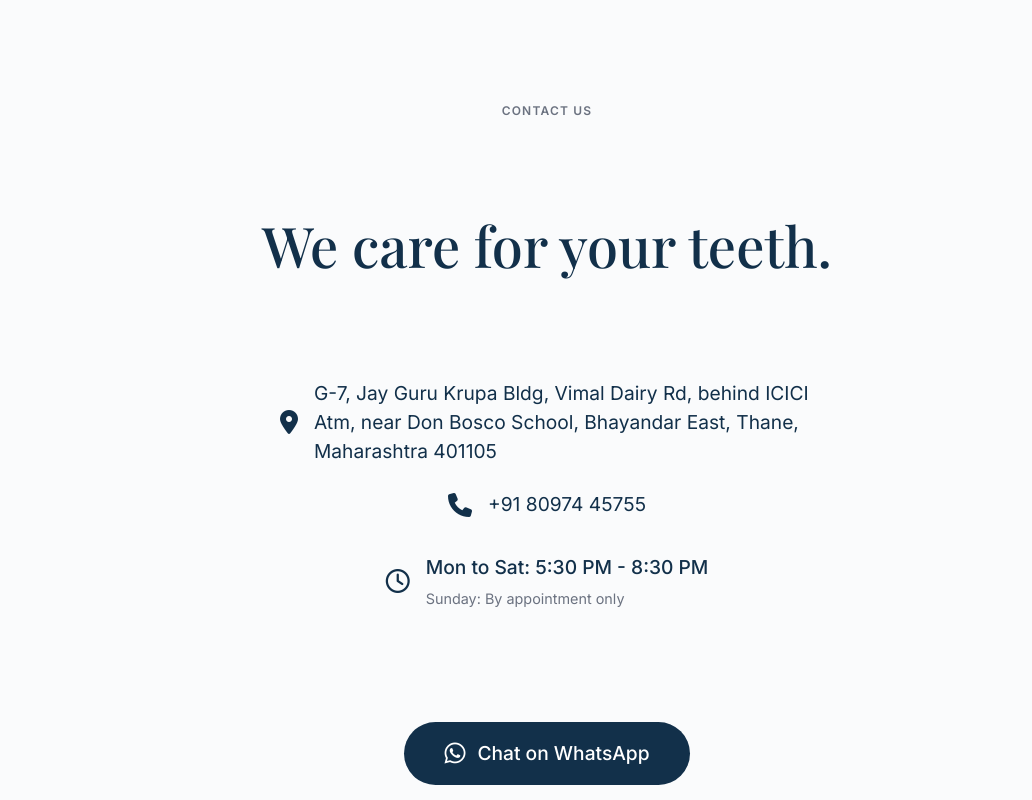
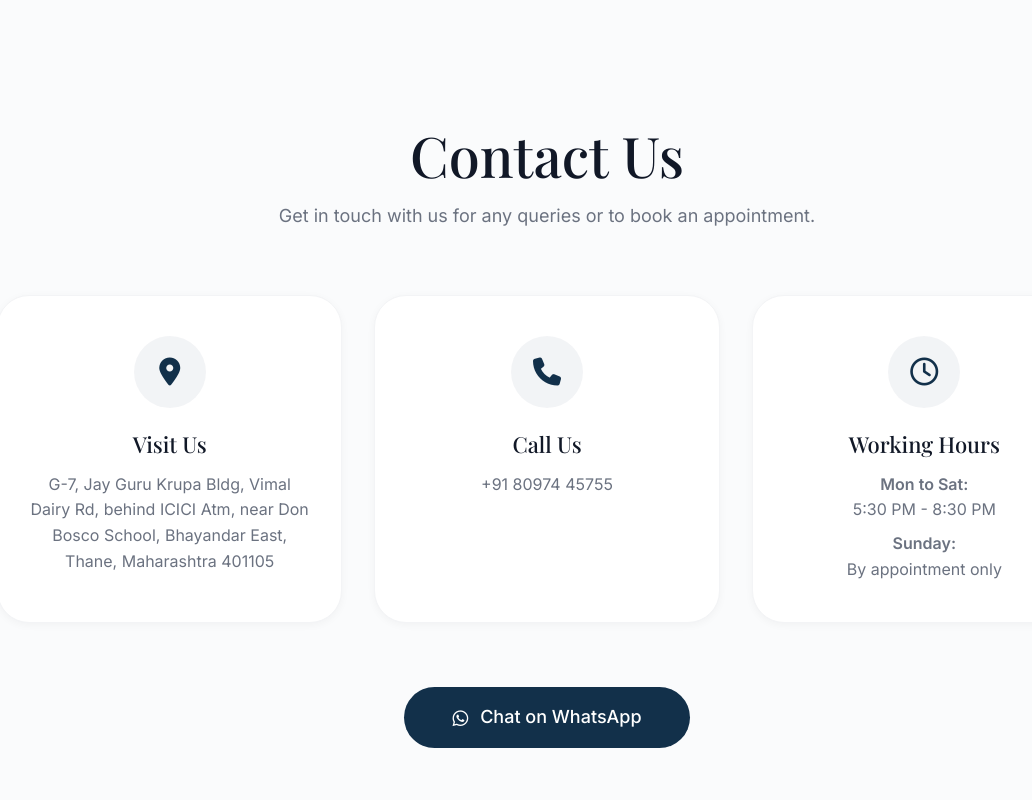
Before and after one commit to AhanaKulkarni/Bonafide-Dental, a React (Vite) app: page / in a window 1280 px wide. Shown: the part 5280-6080 px from the top of the page, without its empty margins (93-1125 px from the left). Built offline with nearby package versions, Linux system fonts and the light colour scheme; a web font is replaced by a local one.

Commit message:
Redesign Contact section into a cohesive 3-card layout and make heading prominent

```diff
--- a/src/components/Contact.css
+++ b/src/components/Contact.css
@@ -1,102 +1,106 @@
 .contact {
   display: flex;
+  flex-direction: column;
   align-items: center;
-  gap: 64px;
+  padding: 100px 20px;
 }
 
-.contact-left {
-  flex: 1;
+.contact-header {
+  text-align: center;
+  margin-bottom: 64px;
 }
 
 .contact-title {
   font-size: 56px;
-  margin-top: 8px;
-  margin-bottom: 32px;
+  color: var(--color-text-main);
+  margin-bottom: 16px;
 }
 
-.contact-phone {
+.contact-subtitle {
+  font-size: 18px;
+  color: var(--color-text-muted);
+}
+
+.contact-grid {
+  display: grid;
+  grid-template-columns: repeat(3, 1fr);
+  gap: 32px;
+  width: 100%;
+  max-width: 1100px;
+  margin-bottom: 64px;
+}
+
+.contact-card {
+  background: white;
+  border-radius: var(--radius-xl);
+  padding: 40px 32px;
+  text-align: center;
+  box-shadow: var(--shadow-sm);
+  border: 1px solid var(--color-border);
+  transition: transform 0.3s ease, box-shadow 0.3s ease;
+  display: flex;
+  flex-direction: column;
+  align-items: center;
+}
+
+.contact-card:hover {
+  transform: translateY(-5px);
+  box-shadow: var(--shadow-md);
+  border-color: var(--color-primary);
+}
+
+.contact-icon-wrapper {
+  width: 72px;
+  height: 72px;
+  border-radius: 50%;
+  background: rgba(18, 48, 74, 0.05); /* very light primary */
+  color: var(--color-primary);
+  display: flex;
+  align-items: center;
+  justify-content: center;
+  font-size: 28px;
+  margin-bottom: 24px;
+  transition: all 0.3s ease;
+}
+
+.contact-card:hover .contact-icon-wrapper {
+  background: var(--color-primary);
+  color: white;
+}
+
+.contact-card h3 {
+  font-size: 22px;
+  margin-bottom: 16px;
+  color: var(--color-text-main);
+}
+
+.contact-card p {
+  color: var(--color-text-muted);
+  line-height: 1.6;
+  font-size: 16px;
+  margin: 0;
+}
+
+.contact-cta {
+  display: flex;
+  justify-content: center;
+}
+
+.contact-cta .btn {
+  font-size: 18px;
+  padding: 16px 48px;
+  border-radius: 40px;
   display: flex;
   align-items: center;
   gap: 12px;
-  font-family: var(--font-serif);
-  font-size: 40px;
-  color: var(--color-primary);
-  margin-bottom: 48px;
-}
-
-.contact-actions {
-  display: flex;
-  gap: 16px;
-}
-
-.contact-right {
-  flex: 1;
-  display: flex;
-  justify-content: flex-end;
-}
-
-.timings-card {
-  background: white;
-  padding: 48px;
-  border-radius: var(--radius-2xl);
-  box-shadow: var(--shadow-sm);
-  border: 1px solid var(--color-border);
-  width: 100%;
-  max-width: 500px;
-}
-
-.timings-header {
-  display: flex;
-  align-items: center;
-  gap: 12px;
-  margin-bottom: 32px;
-  color: var(--color-text-muted);
-}
-
-.timings-list {
-  display: flex;
-  flex-direction: column;
-  gap: 24px;
-}
-
-.timings-list li {
-  display: flex;
-  justify-content: space-between;
-  align-items: center;
-  padding-bottom: 24px;
-  border-bottom: 1px solid var(--color-border);
-}
-
-.timings-list li:last-child {
-  padding-bottom: 0;
-  border-bottom: none;
-}
-
-.timings-list span {
-  color: var(--color-text-muted);
-  font-size: 15px;
-}
-
-.timings-list strong {
-  font-size: 15px;
-  font-weight: 600;
-  color: var(--color-text-main);
 }
 
 @media (max-width: 992px) {
-  .contact {
-    flex-direction: column;
+  .contact-grid {
+    grid-template-columns: 1fr;
+    max-width: 500px;
   }
-
-  .contact-left, .contact-right {
-    width: 100%;
-  }
-
-  .contact-right {
-    justify-content: flex-start;
-  }
-
-  .timings-card {
-    max-width: 100%;
+  .contact-title {
+    font-size: 40px;
   }
 }
--- a/src/components/Contact.jsx
+++ b/src/components/Contact.jsx
@@ -3,32 +3,45 @@ import './Contact.css';
 
 const Contact = () => {
   return (
-    <section className="contact container section" id="contact" style={{ display: 'flex', flexDirection: 'column', alignItems: 'center', textAlign: 'center', maxWidth: '800px', margin: '0 auto', padding: '80px 20px' }}>
-      <h4 className="section-label">CONTACT US</h4>
-      <h2 className="contact-title" style={{ marginBottom: '40px' }}>We care for your teeth.</h2>
+    <section className="contact container section" id="contact">
+      <div className="contact-header">
+        <h2 className="contact-title">Contact Us</h2>
+        <p className="contact-subtitle">Get in touch with us for any queries or to book an appointment.</p>
+      </div>
 
-      <div className="contact-details" style={{ display: 'flex', flexDirection: 'column', gap: '24px', marginBottom: '48px', alignItems: 'center' }}>
-        <div className="contact-item" style={{ display: 'flex', alignItems: 'center', gap: '16px', fontSize: '1.2rem' }}>
-          <i className="fa-solid fa-location-dot" style={{ color: 'var(--color-primary)', fontSize: '1.5rem' }}></i>
-          <p style={{ textAlign: 'left', maxWidth: '500px', lineHeight: '1.5' }}>G-7, Jay Guru Krupa Bldg, Vimal Dairy Rd, behind ICICI Atm, near Don Bosco School, Bhayandar East, Thane, Maharashtra 401105</p>
+      <div className="contact-grid">
+        <div className="contact-card">
+          <div className="contact-icon-wrapper">
+            <i className="fa-solid fa-location-dot"></i>
+          </div>
+          <h3>Visit Us</h3>
+          <p>G-7, Jay Guru Krupa Bldg, Vimal Dairy Rd, behind ICICI Atm, near Don Bosco School, Bhayandar East, Thane, Maharashtra 401105</p>
         </div>
-        <div className="contact-item" style={{ display: 'flex', alignItems: 'center', gap: '16px', fontSize: '1.2rem' }}>
-          <i className="fa-solid fa-phone" style={{ color: 'var(--color-primary)', fontSize: '1.5rem' }}></i>
+
+        <div className="contact-card">
+          <div className="contact-icon-wrapper">
+            <i className="fa-solid fa-phone"></i>
+          </div>
+          <h3>Call Us</h3>
           <p>+91 80974 45755</p>
         </div>
-        <div className="contact-item" style={{ display: 'flex', alignItems: 'center', gap: '16px', fontSize: '1.2rem', marginTop: '8px' }}>
-          <i className="fa-regular fa-clock" style={{ color: 'var(--color-primary)', fontSize: '1.5rem' }}></i>
-          <div style={{ textAlign: 'left' }}>
-            <p style={{ margin: '0 0 4px 0', fontWeight: '500' }}>Mon to Sat: 5:30 PM - 8:30 PM</p>
-            <p style={{ margin: 0, fontSize: '0.9rem', color: 'var(--color-text-muted)' }}>Sunday: By appointment only</p>
+
+        <div className="contact-card">
+          <div className="contact-icon-wrapper">
+            <i className="fa-regular fa-clock"></i>
           </div>
+          <h3>Working Hours</h3>
+          <p style={{ marginBottom: '8px' }}><strong>Mon to Sat:</strong><br/>5:30 PM - 8:30 PM</p>
+          <p><strong>Sunday:</strong><br/>By appointment only</p>
         </div>
       </div>
 
-      <a href="https://wa.me/918097445755" target="_blank" rel="noopener noreferrer" className="btn btn-primary" style={{ fontSize: '1.2rem', padding: '16px 40px', borderRadius: '40px', gap: '12px' }}>
-        <i className="fa-brands fa-whatsapp" style={{ fontSize: '1.5rem' }}></i>
-        Chat on WhatsApp
-      </a>
+      <div className="contact-cta">
+        <a href="https://wa.me/918097445755" target="_blank" rel="noopener noreferrer" className="btn btn-primary">
+          <i className="fa-brands fa-whatsapp"></i>
+          Chat on WhatsApp
+        </a>
+      </div>
     </section>
   );
 };
```
